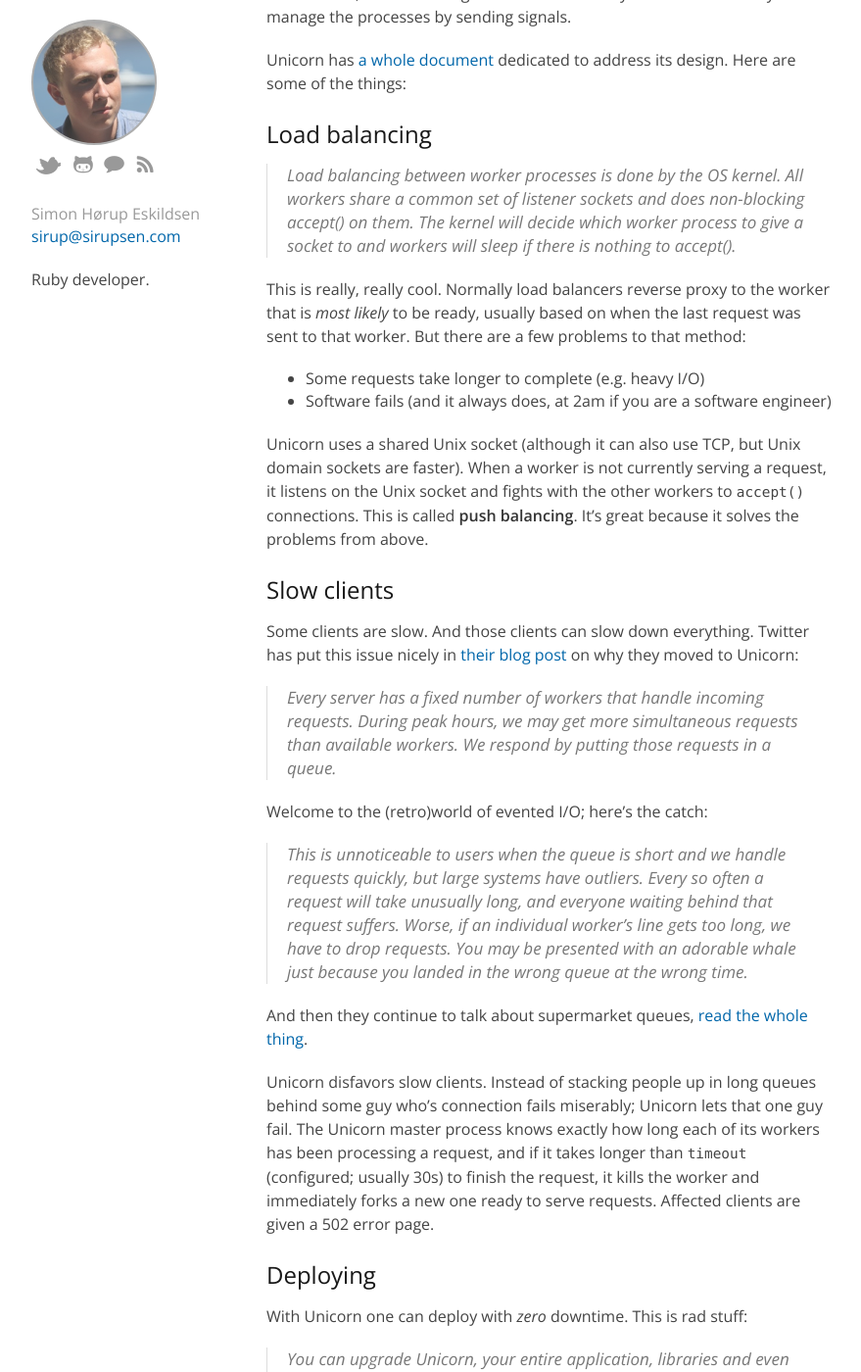
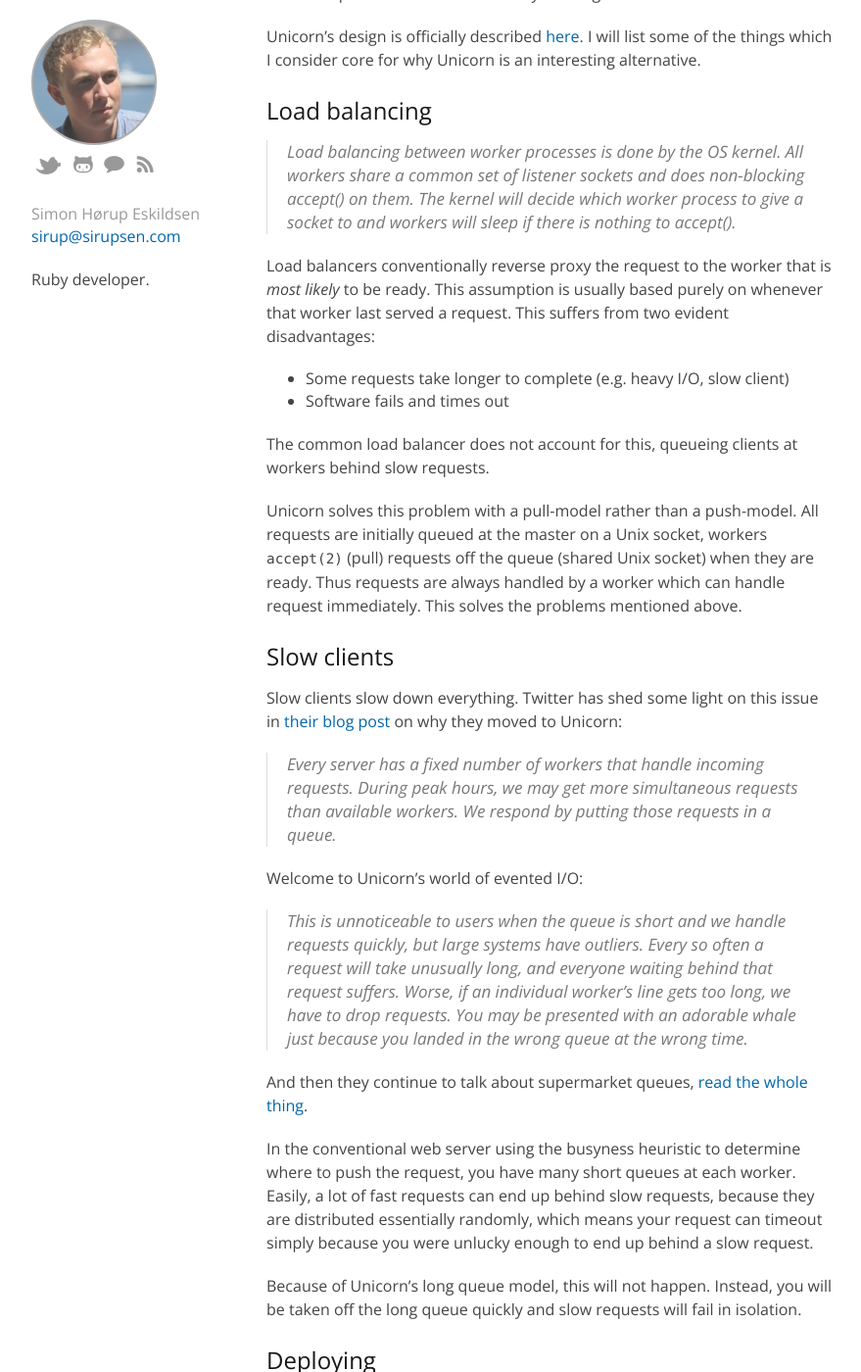
Before and after one commit to igor47/blog, a Jekyll site: the page built from _posts/2010-10-22-setting-up-unicorn-with-nginx.md, in a window 1280 px wide and 1400 px high, scrolled down 492 px. Shown: the whole window at 98% size, without its empty margins (138-1017 px from the left). Built offline with Jekyll 4.4.1, drawn with Linux system fonts in a browser that asks for light colours; some of the changed text lies outside the part shown.

Commit message:
Update Nginx/Unicorn guide

```diff
--- a/_posts/2010-10-22-setting-up-unicorn-with-nginx.md
+++ b/_posts/2010-10-22-setting-up-unicorn-with-nginx.md
@@ -2,48 +2,78 @@
 layout: post
 title: "Setting up Unicorn with Nginx"
 published: true
+updated_at: Nov 2012
 ---
 
-Unicorn is a cool new Ruby HTTP server, and [we like it because it's Unix][tomayko].
+Unicorn is an interesting Ruby HTTP server which [we like it because it's
+Unix][tomayko].
 
-> Unicorn is an HTTP server for Rack applications designed to only serve fast clients on low-latency, high-bandwidth connections and take advantage of features in Unix/Unix-like kernels.
+> Unicorn is an HTTP server for Rack applications designed to only serve fast
+> clients on low-latency, high-bandwidth connections and take advantage of
+> features in Unix/Unix-like kernels.
 
-I'm going to talk about Unicorn's design, and then I'll walk you through setting it up on your server.
+In this post I'll describe Unicorn's design then walk you through setting it up.
 
-# Design
+# Unicorn's design
 
-Its design is Unix:
+Unicorn follows the Unix philosophy:
 
 > Do one thing and do it right.
 
-For instance, load balancing in Unicorn is done by the OS kernel and you manage the processes by sending signals.
+For instance, load balancing in Unicorn is done by the OS kernel and Unicorn's
+processes are controlled by Unix signals.
 
-Unicorn has [a whole document][udesign] dedicated to address its design. Here are some of the things:
+Unicorn's design is officially described [here][udesign]. I will list some of
+the things which I consider core for why Unicorn is an interesting alternative.
 
 ## Load balancing
 
 > Load balancing between worker processes is done by the OS kernel. All workers share a common set of listener sockets and does non-blocking accept() on them. The kernel will decide which worker process to give a socket to and workers will sleep if there is nothing to accept().
 
-This is really, really cool. Normally load balancers reverse proxy to the worker that is *most likely* to be ready, usually based on when the last request was sent to that worker. But there are a few problems to that method:
+Load balancers conventionally reverse proxy the request to the worker that is *most likely*
+to be ready. This assumption is usually based purely on whenever that worker
+last served a request. This suffers from two evident disadvantages:
 
-* Some requests take longer to complete (e.g. heavy I/O)
-* Software fails (and it always does, at 2am if you are a software engineer)
+* Some requests take longer to complete (e.g. heavy I/O, slow client)
+* Software fails and times out
 
-Unicorn uses a shared Unix socket (although it can also use TCP, but Unix domain sockets are faster). When a worker is not currently serving a request, it listens on the Unix socket and fights with the other workers to `accept()` connections. This is called **push balancing**. It's great because it solves the problems from above.
+The common load balancer does not account for this, queueing clients at
+workers behind slow requests.
+
+Unicorn solves this problem with a pull-model rather than a push-model. All
+requests are initially queued at the master on a Unix socket, workers
+`accept(2)` (pull) requests off the queue (shared Unix socket) when they are
+ready. Thus requests are always handled by a worker which can handle request
+immediately. This solves the problems mentioned above.
 
 ## Slow clients
 
-Some clients are slow. And those clients can slow down everything. Twitter has put this issue nicely in [their blog post][twitter] on why they moved to Unicorn:
+Slow clients slow down everything. Twitter has shed some light on this issue in
+[their blog post][twitter] on why they moved to Unicorn:
 
-> Every server has a fixed number of workers that handle incoming requests. During peak hours, we may get more simultaneous requests than available workers. We respond by putting those requests in a queue.
+> Every server has a fixed number of workers that handle incoming requests.
+> During peak hours, we may get more simultaneous requests than available
+> workers. We respond by putting those requests in a queue.
 
-Welcome to the (retro)world of evented I/O; here's the catch:
+Welcome to Unicorn's world of evented I/O:
 
-> This is unnoticeable to users when the queue is short and we handle requests quickly, but large systems have outliers. Every so often a request will take unusually long, and everyone waiting behind that request suffers. Worse, if an individual worker's line gets too long, we have to drop requests. You may be presented with an adorable whale just because you landed in the wrong queue at the wrong time.
+> This is unnoticeable to users when the queue is short and we handle requests
+> quickly, but large systems have outliers. Every so often a request will take
+> unusually long, and everyone waiting behind that request suffers. Worse, if an
+> individual worker's line gets too long, we have to drop requests. You may be
+> presented with an adorable whale just because you landed in the wrong queue at
+> the wrong time.
 
 And then they continue to talk about supermarket queues, [read the whole thing][twitter].
 
-Unicorn disfavors slow clients. Instead of stacking people up in long queues behind some guy who's connection fails miserably; Unicorn lets that one guy fail. The Unicorn master process knows exactly how long each of its workers has been processing a request, and if it takes longer than `timeout` (configured; usually 30s) to finish the request, it kills the worker and immediately forks a new one ready to serve requests. Affected clients are given a 502 error page.
+In the conventional web server using the busyness heuristic to determine where
+to push the request, you have many short queues at each worker. Easily, a lot of
+fast requests can end up behind slow requests, because they are distributed
+essentially randomly, which means your request can timeout simply because you
+were unlucky enough to end up behind a slow request.
+
+Because of Unicorn's long queue model, this will not happen. Instead, you will
+be taken off the long queue quickly and slow requests will fail in isolation.
 
 ## Deploying
 
@@ -51,27 +81,38 @@
 
 > You can upgrade Unicorn, your entire application, libraries and even your Ruby interpreter without dropping clients.
 
-The Unicorn master and worker processes [respond][usignal] to `SIGNALS`. Here's what Github does:
+The Unicorn master and worker processes [respond][usignal] to Unix signals.
+Here's what Github does:
 
-> First we send the existing Unicorn master a `USR2 SIGNAL`. This tells it to begin starting a new master process, reloading all our app code. When the new master is fully loaded it forks all the workers it needs. The first worker forked notices there is still an old master and sends it a QUIT signal.
+> First we send the existing Unicorn master a `USR2 SIGNAL`. This tells it to
+> begin starting a new master process, reloading all our app code. When the new
+> master is fully loaded it forks all the workers it needs. The first worker
+> forked notices there is still an old master and sends it a QUIT signal.
 
-> When the old master receives the QUIT, it starts gracefully shutting down its workers. Once all the workers have finished serving requests, it dies. We now have a fresh version of our app, fully loaded and ready to receive requests, without any downtime: the old and new workers all share the Unix Domain Socket so nginx doesn’t have to even care about the transition.
+> When the old master receives the QUIT, it starts gracefully shutting down its
+> workers. Once all the workers have finished serving requests, it dies. We now
+> have a fresh version of our app, fully loaded and ready to receive requests,
+> without any downtime: the old and new workers all share the Unix Domain Socket
+> so nginx doesn’t have to even care about the transition.
 
 > We can also use this process to upgrade Unicorn itself.
 
-This behaviour requires a bit of Unicorn-config-fu to achieve, but Github has shared [their config][gconfig] with us. There's a handy bash script taking advantage of the `SIGNAL` Unicorn API [baked in][init] with Unicorn.
-
-Unicorn makes 100% uptime possible.
+Unicorn's signal handling is described [here](http://unicorn.bogomips.org/SIGNALS.html).
+Github has [shared their init][init] for Unicorn, which sends the appropriate signals
+according to the spec for various actions. This makes 100% uptime possible,
+without any significant speed drop since children are slowly restarted.
 
 # Rails on Unicorns
 
-Ready power your app by rainbows?
+We're going to set up [nginx][nginx] in front of Unicorn.
 
-We're going to set up [Nginx][nginx] in front of Unicorn.
+## nginx
 
-## Nginx
-
-Start by installing [Nginx][nginx] via your favorite package manager. Afterwards we need to configure it for Unicorn, we're gonna grab [the `nginx.conf` example configuration shipped with Unicorn][unginx], the Nginx configuration file is usually located at `/etc/nginx/nginx.conf`, so place it there, and tweak it to your likings, read the comments--they're quite good.
+Start by installing [nginx][nginx] via your favorite package manager. Afterwards
+we need to configure it for Unicorn. We'll grab [the `nginx.conf` example
+configuration shipped with Unicorn][unginx], the nginx configuration file is
+usually located at `/etc/nginx/nginx.conf`, so place it there, and tweak it to
+your likings, read the comments--they're quite good.
 
 In `nginx.conf` you may have stumbled upon this line:
 
@@ -79,14 +120,17 @@
 user nobody nogroup; # for systems with a "nogroup"
 {% endhighlight %}
 
-While this works, it's generally adviced to run as a seperate user for security reasons and increased control. Let's create an Nginx user, and a web group:
+While this works, it's generally adviced to run as a seperate user (which we
+have more control over than nobody) for security reasons and increased control.
+We'll create an nginx user and a web group.
 
 {% highlight bash %}
 $ sudo useradd -s /sbin/nologin -r nginx
 $ sudo usermod -a -G web nginx
 {% endhighlight %}
 
-Configure your static path in `nginx.conf` to `/var/www`, and give permissions to that folder to the web group:
+Configure your static path in `nginx.conf` to `/var/www`, and change the owner
+of that directory to the web group:
 
 {% highlight bash %}
 $ sudo mkdir /var/www
@@ -94,7 +138,7 @@
 $ sudo chmod -R 775 /var/www # group write permission
 {% endhighlight %}
 
-Then add yourself to the web group so you can modify the contents of `/var/www`:
+Add yourself to the web group to be able to modify the contents of `/var/www`:
 
 {% highlight bash %}
 $ sudo usermod -a -G web USERNAME
@@ -102,28 +146,34 @@
 
 ## Unicorn
 
-Time for flying rainbow horses. Start by installing the Unicorn gem:
+Now we have nginx running. Install the Unicorn gem:
 
 {% highlight bash %}
 $ gem install unicorn
 {% endhighlight %}
 
-You should now have Unicorn installed: `unicorn` (for non-Rails rack applications) and `unicorn_rails` (for Rails applications version >= 1.2) should be in your path.
+You should now have Unicorn installed: `unicorn` (for non-Rails rack
+applications) and `unicorn_rails` (for Rails applications version >= 1.2) should
+be in your path.
 
-Time to take it for a spin! (You may wish to re-login with `su - USERNAME` if you haven't already, this ensures your permission tokens are set, otherwise you will not have write permission to `/var/www`)
+Time to take it for a spin! (You may wish to re-login with `su - USERNAME` if
+you haven't already, this ensures your permission tokens are set, otherwise you
+will not have write permission to `/var/www`.)
 
 {% highlight bash %}
 $ cd /var/www
 $ rails new unicorn
 {% endhighlight %}
 
-There we go, we now have our Unicorn Rails test app in `/var/www`! Let's fetch some Unicorn config and start the madness. We're going for the `unicorn.conf` example that comes with the Unicorn source:
+There we go, we now have our Unicorn Rails test app in `/var/www`! Let's fetch a
+Unicorn config file. We'll set our starting point in the example configuration
+that ships with the Unicorn source:
 
 {% highlight bash %}
 $ curl -o config/unicorn.rb https://raw.github.com/defunkt/unicorn/master/examples/unicorn.conf.rb
 {% endhighlight %}
 
-You might want to tweak a few things:
+You will want to tweak a few things to set the right paths:
 
 {% highlight ruby %}
 APP_PATH = "/var/www/unicorn"
@@ -135,17 +185,19 @@
 pid APP_PATH + "/tmp/pid/unicorn.pid"
 {% endhighlight %}
 
-Our Unicorn is ready!
+Then Unicorn is configured!
 
 ## Rainbow magic
 
-Start the Nginx deamon, how this is done depends on your OS. And then start Unicorn:
+Start the nginx deamon, this depends on your OS. Then start Unicorn:
 
 {% highlight bash %}
 $ unicorn_rails -c /var/www/unicorn/config/unicorn.rb -D
 {% endhighlight %}
 
-`-D` deamonizes it. `-c` should be pretty obvious; it specifies the configuration. In production you will probably want to pass `-E production` as well to run the app in the production environment.
+`-D` deamonizes it. `-c` specifies the configuration file. In production you
+will probably want to pass `-E production` as well, to run the app in the
+production Rack environment.
 
 That's it! Visiting [localhost](http://localhost) should take you to the Rails default page.
 
```
